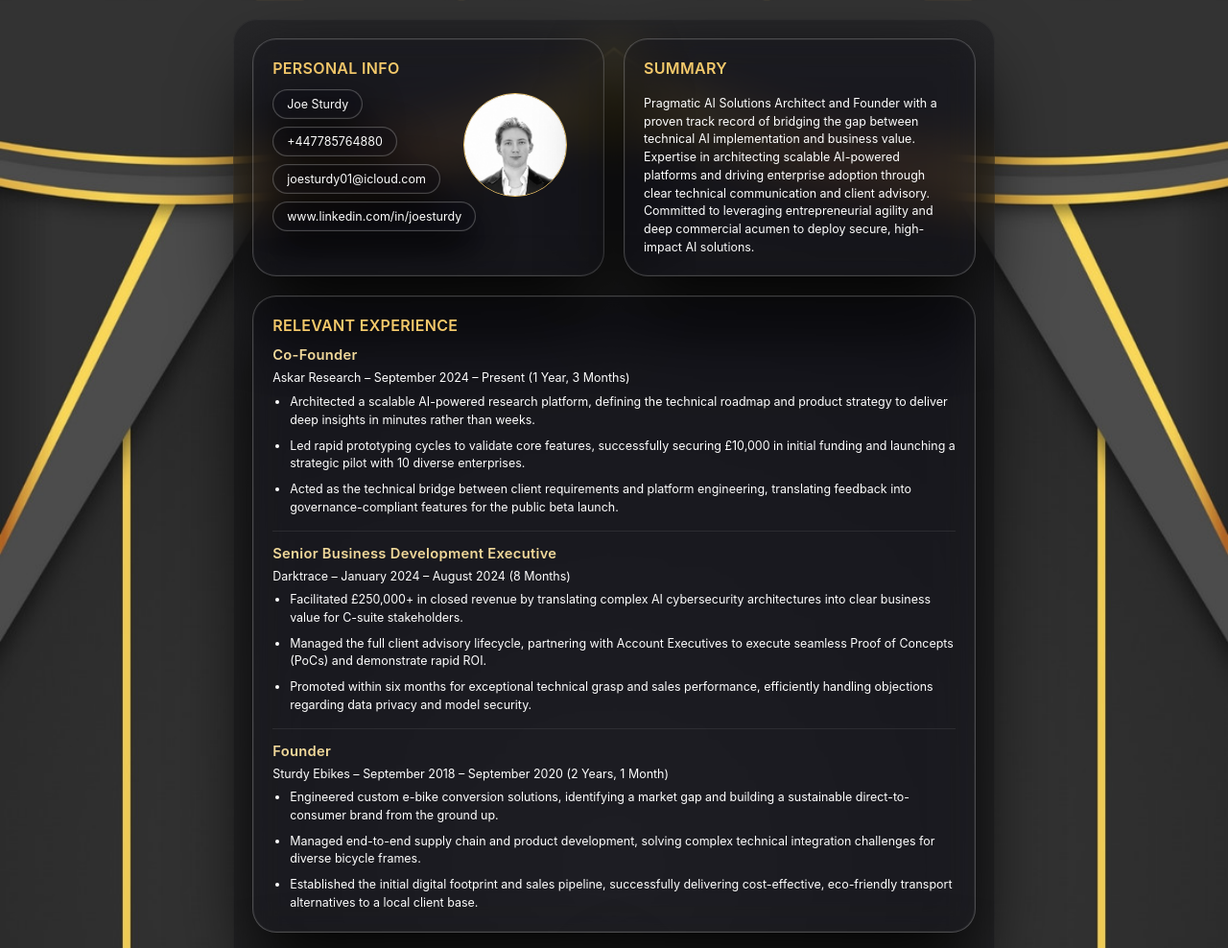
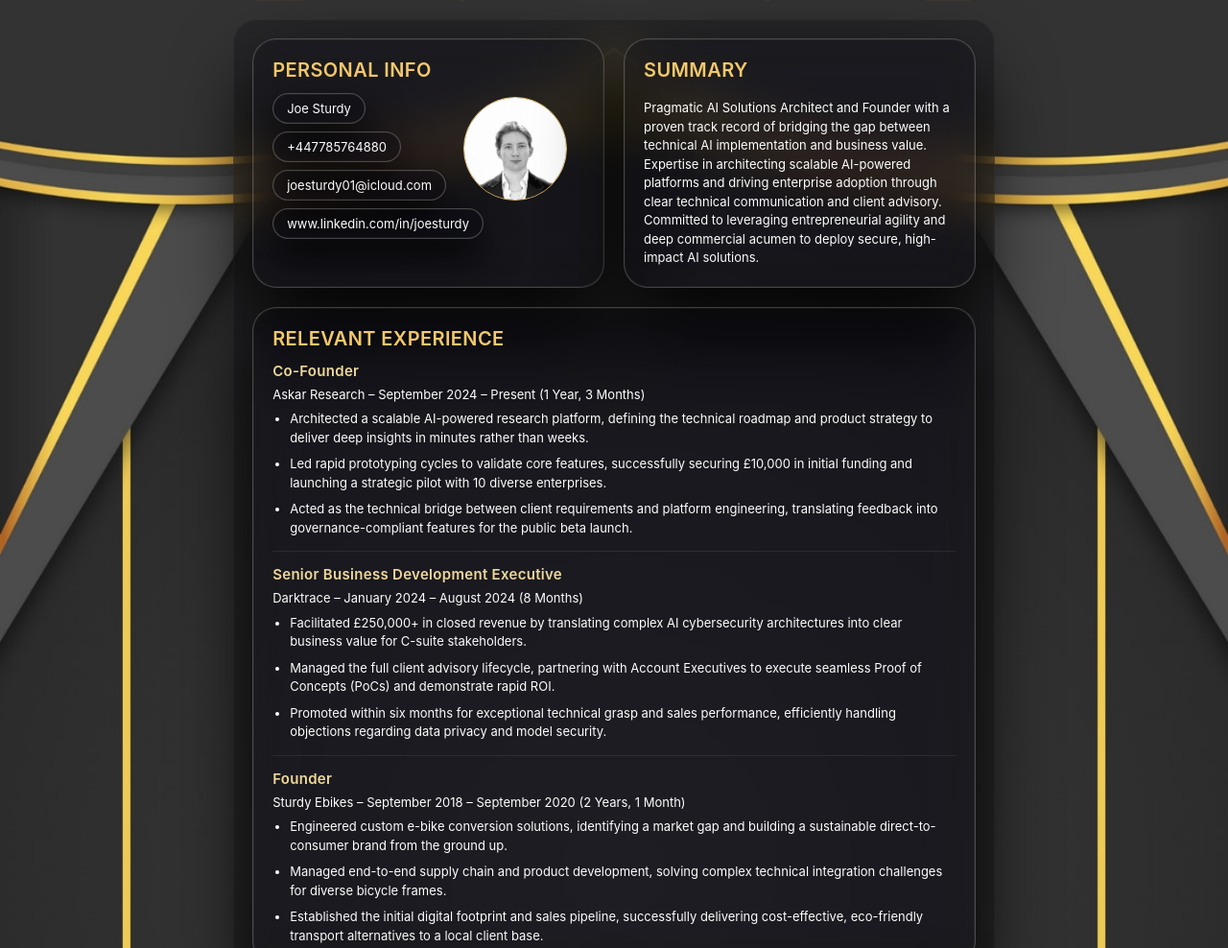
Before and after one commit to joesturdy01/cv, a website: page index.html in a window 1280 px wide. Shown: the top 988 px of the page at 96% size. Drawn offline with Linux system fonts and the light colour scheme; a web font is replaced by a local one.

Commit message:
Standardize border-radius across all cards and borders for consistent PDF export

```diff
--- a/styles/main.css
+++ b/styles/main.css
@@ -15,7 +15,8 @@
   --border-subtle: rgba(255, 255, 255, 0.22);
   --shadow-soft: 0 32px 80px rgba(0, 0, 0, 0.95);
   --radius-lg: 28px;
-  --radius-md: 20px;
+  --radius-md: 25px;
+  --radius-card: 25px;
   --radius-pill: 999px;
 }
 
@@ -69,11 +70,11 @@ h4 {
 }
 
 h1 {
-  font-size: 1.7rem;
+  font-size: 25px;
 }
 
 h2 {
-  font-size: 1rem;
+  font-size: 20px;
   text-transform: uppercase;
   color: var(--gold);
   font-weight: 600;
@@ -81,21 +82,21 @@ h2 {
 }
 
 h3 {
-  font-size: 0.92rem;
+  font-size: 15px;
   color: var(--gold-soft);
   font-weight: 600;
   letter-spacing: 0.02em;
 }
 
 p {
-  font-size: 0.78rem;
+  font-size: 13px;
   line-height: 1.5;
   font-weight: 400;
   color: var(--text-main);
 }
 
 .skill-name {
-  font-size: 0.78rem;
+  font-size: 13px;
   line-height: 1.5;
   font-weight: 400;
   color: var(--text-main);
@@ -119,7 +120,7 @@ p {
 .cv-shell-inner {
   width: 100%;
   min-height: calc(297mm - 40px);
-  border-radius: 25px;
+  border-radius: var(--radius-card);
   padding: 0;
   display: flex;
   flex-direction: column;
@@ -135,7 +136,7 @@ p {
   min-height: calc(297mm - 40px);
   padding: 20px 20px 20px 20px;
   margin: 20px 0;
-  border-radius: 25px;
+  border-radius: var(--radius-card);
   background: rgba(8, 8, 16, 0.25);
   backdrop-filter: blur(24px) saturate(150%);
   -webkit-backdrop-filter: blur(24px) saturate(150%);
@@ -170,13 +171,17 @@ p {
   min-width: 0;
 }
 
+.personal-info-layout h2 {
+  white-space: nowrap;
+}
+
 /* ========================
    4. Card Components
    Cover the repeating visual blocks.
    ======================== */
 .glass-card {
   position: relative;
-  border-radius: 25px;
+  border-radius: var(--radius-card);
   background: rgba(8, 8, 16, 0.25);
   backdrop-filter: blur(24px) saturate(150%);
   -webkit-backdrop-filter: blur(24px) saturate(150%);
@@ -196,7 +201,7 @@ p {
 /* Consistent card heading styles */
 .glass-card h2 {
   margin-bottom: 12px;
-  font-size: 1rem;
+  font-size: 20px;
   font-weight: 600;
   text-transform: uppercase;
   color: var(--gold);
@@ -207,7 +212,7 @@ p {
 .glass-card h3 {
   margin-top: 0;
   margin-bottom: 4px;
-  font-size: 0.92rem;
+  font-size: 15px;
   font-weight: 600;
   color: var(--gold-soft);
   letter-spacing: 0.02em;
@@ -230,7 +235,7 @@ p {
 
 /* Consistent paragraph spacing */
 .glass-card p {
-  font-size: 0.78rem;
+  font-size: 13px;
   line-height: 1.5;
   font-weight: 400;
   color: var(--text-main);
@@ -257,7 +262,7 @@ p {
 
 .info-bubble {
   padding: 7px 14px;
-  border-radius: var(--radius-pill);
+  border-radius: var(--radius-card);
   border: 1px solid rgba(255, 255, 255, 0.24);
   background: rgba(8, 8, 16, 0.25);
   backdrop-filter: blur(18px) saturate(150%);
@@ -267,7 +272,7 @@ p {
   display: inline-flex;
   align-items: center;
   gap: 4px;
-  font-size: 0.78rem;
+  font-size: 13px;
   font-style: normal;
   color: var(--text-main);
   text-decoration: none;
@@ -301,7 +306,7 @@ p {
 .bullet-list {
   margin: 6px 0 0 0;
   padding-left: 18px;
-  font-size: 0.78rem;
+  font-size: 13px;
   line-height: 1.5;
   font-weight: 400;
   color: var(--text-main);
@@ -344,7 +349,7 @@ p {
 .skills-general h3 {
   margin-top: 0;
   margin-bottom: 8px;
-  font-size: 0.92rem;
+  font-size: 15px;
   font-weight: 600;
   color: var(--gold-soft);
   letter-spacing: 0.02em;
@@ -429,6 +434,7 @@ p {
     gap: 8px !important;
     min-height: calc(297mm - 16px) !important;
     background: rgba(8, 8, 16, 0.32) !important;
+    border-radius: var(--radius-card) !important;
   }
 
   .glass-card {
@@ -436,6 +442,7 @@ p {
     border: none !important;
     box-shadow: none !important;
     padding: 8px !important;
+    border-radius: var(--radius-card) !important;
   }
 
   .glass-card h2 {
@@ -495,6 +502,7 @@ p {
 
   .info-bubble {
     padding: 8px !important;
+    border-radius: var(--radius-card) !important;
   }
 
   .skills-general + .skills-column,
```
Also changed, not shown: 1 other file.
